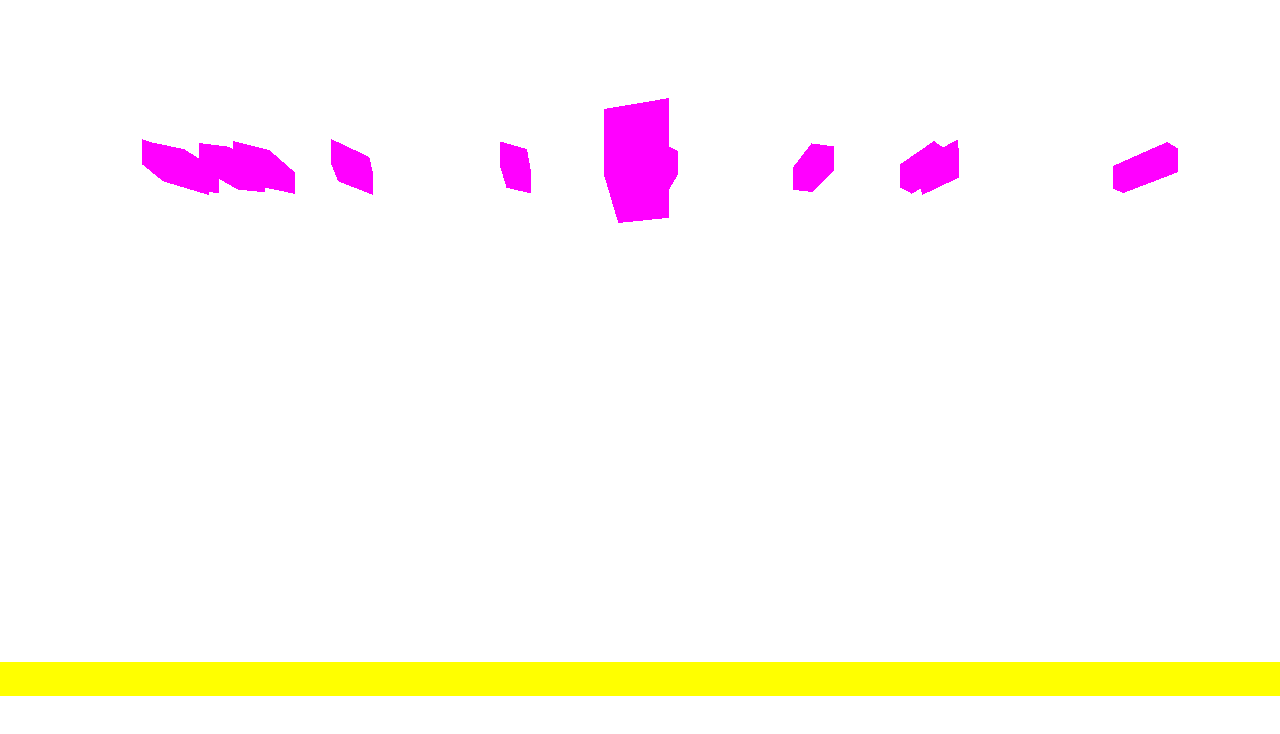
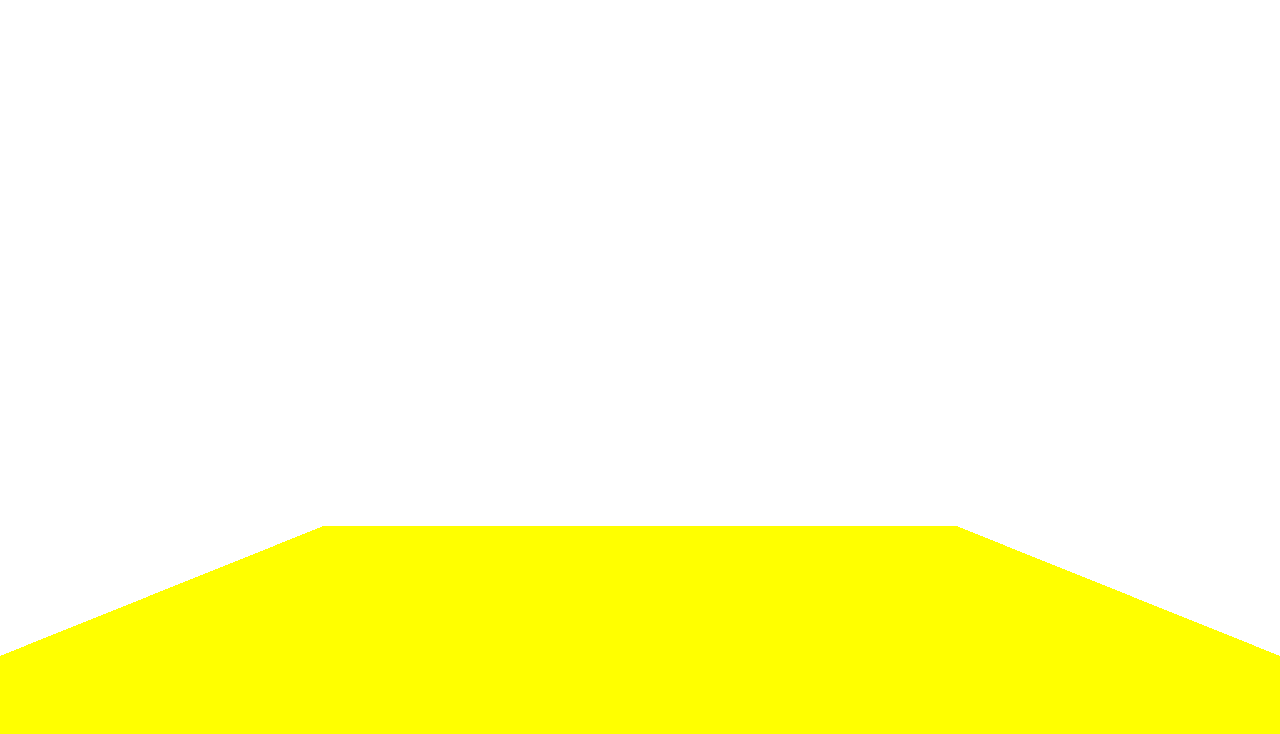
Before and after one commit to abishekpuri/SpaceGame, a plain HTML site: page triangle.html in a window 1280 px wide. Drawn offline with nearby package versions, Linux system fonts and the light colour scheme.

Commit message:
experiment

```diff
--- a/triangle.html
+++ b/triangle.html
@@ -10,81 +10,134 @@
     <script src="libraries/three.min.js"></script>
     <script src="https://ajax.googleapis.com/ajax/libs/jquery/1.5.1/jquery.min.js"></script>
     <script type="x-shader/x-vertex" id="vertexshader">
-
       // switch on high precision floats
       #ifdef GL_ES
       precision highp float;
       #endif
-
-	void main()
-	{
-		gl_Position = projectionMatrix * modelViewMatrix * vec4(position,1.0);
+			varying vec3 vNormal;
+			uniform float time;
+      void main() {
+				vNormal = normal;
+				vec3 new_pos = position;
+        gl_Position = projectionMatrix * modelViewMatrix * vec4(new_pos, 1.0);
       }
-
     </script>
 
     <script type="x-shader/x-fragment" id="fragmentshader">
-
       #ifdef GL_ES
       precision highp float;
       #endif
+			varying vec3 vNormal;
 
-	void main()
-	{
-		gl_FragColor 	= vec4(1.0,0.0,1.0,1.0);
+      void main() {
+        gl_FragColor = dot(vNormal, vec3(1.0, 1.0, 1.0)) * vec4(1.0,0.0,1.0,1.0);
       }
-
     </script>
 
     <script>
+		'use strict';
+    // start setup
+
+		window.requestAnimFrame = (function(){
+	      return  window.requestAnimationFrame       ||
+	              window.webkitRequestAnimationFrame ||
+	              window.mozRequestAnimationFrame    ||
+	              window.oRequestAnimationFrame      ||
+	              window.msRequestAnimationFrame     ||
+	              function(/* function */ callback, /* DOMElement */ element){
+	                window.setTimeout(callback, 1000 / 60);
+	              };
+	  	})();
+
     var scene = new THREE.Scene();
-			var camera = new THREE.PerspectiveCamera( 120, window.innerWidth/window.innerHeight, 1, 1000 );
+    var camera = new THREE.PerspectiveCamera(120, window.innerWidth/window.innerHeight, 1, 1000);
     var clock = new THREE.Clock();
     var renderer = new THREE.WebGLRenderer();
-			renderer.setSize( window.innerWidth, window.innerHeight );
-      renderer.setClearColor( 0xffffff, 1);
-			document.body.appendChild( renderer.domElement );
-			var cubeArray = [];
-			var geometry = new THREE.BoxGeometry( 1, 1, 1 );
-			var material = new THREE.ShaderMaterial( { vertexShader: $('#vertexshader').text(), fragmentShader: $('#fragmentshader').text() } );
-			var cube = new THREE.Mesh( geometry, material );
-      cube.position.x = 0;
-			cube.position.y = 13;
-			cubeArray.push(cube);
-			scene.add( cube );
-      var geometry = new THREE.PlaneGeometry( 50,1, 32 );
-      var material = new THREE.MeshBasicMaterial( {color: 0xffff00, side: THREE.DoubleSide} );
-      var plane = new THREE.Mesh( geometry, material );
+    renderer.setSize(window.innerWidth, window.innerHeight);
+    renderer.setClearColor(0xffffff, 1);
+    document.body.appendChild(renderer.domElement);
+		var objArray = [];
+    // end setup
+
+		// sphere
+		function createSphere(x, y, z) {
+			const RADIUS = 3;
+			const SEGMENTS = 16;
+			const RINGS = 16;
+
+			const sphereUniforms = {
+				// stores how much time has passed since creation
+				time: {
+					type: 'f',
+					value: 0
+				}
+			}
+			const material = new THREE.ShaderMaterial({
+				uniforms: sphereUniforms,
+				vertexShader: $('#vertexshader').text(),
+				fragmentShader: $('#fragmentshader').text()
+			});
+			const sphereGeometry = new THREE.SphereGeometry(RADIUS, SEGMENTS, RINGS);
+			const sphere = new THREE.Mesh(sphereGeometry, material);
+			sphere.position.x = x;
+			sphere.position.y = y;
+			sphere.position.z = z;
+
+			return sphere;
+		}
+
+		// plane
+		var geometry = new THREE.PlaneGeometry(50, 20, 32);
+		var material = new THREE.MeshBasicMaterial({
+			color: 0xffff00,
+			side: THREE.DoubleSide
+		});
+    var plane = new THREE.Mesh(geometry, material);
     plane.position.y = -10;
     plane.position.z = 1.7;
     plane.rotation.x = 11;
-      scene.add( plane );
+    scene.add(plane);
+
+		// camera
     camera.position.z = 10;
+
+		// loop
     var i = 1;
-			var render = function () {
-				requestAnimationFrame( render );
-        cubeUpdate();
-				cubeGenerator();
+    function render() {
+      objUpdate();
+      sphereGenerator();
       renderer.render(scene, camera);
+			requestAnimFrame(render);
     };
-			var cubeUpdate = function () {
-				cube.position.y -= 0.01;
-				cube.rotation.y += 0.01;
-				if(cube.scale.x <= 13) {
-					cube.scale.set( 1*i, 1*i, 1*i );
+    var objUpdate = function () {
+			var indexesToRemove = [];
+			for (let obj of objArray) {
+				obj.material.uniforms.time.value += 1;
+				if(obj.scale.x <= 13) {
+					obj.position.y -= 0.1;
+					obj.position.z += 0.05;
+					obj.rotation.y -= 0.1;
+					if (obj.position.y < -10 + 3) {
+						indexesToRemove.push(objArray.indexOf(obj));
+					}
+				}
+			}
+			for (let index of indexesToRemove) {
+				scene.remove(objArray[index]);
+				objArray.splice(index, 1);
 			}
       i+= 0.005;
     }
-			var cubeGenerator = function () {
-				if (Math.random() > 0.9 & parseInt(clock.getElapsedTime()) % 3 == 0) {
-						var newCube = cube.clone();
-						newCube.position.set(Math.random()*50 - 25,10,0);
-						newCube.scale.set(1,1,1);
-						scene.add(newCube);
+		var time = 0;
+    var sphereGenerator = function () {
+			++time;
+      if (time % 500 === 1) {
+        var newSphere = createSphere(0, 10, -10);
+        scene.add(newSphere);
+				objArray.push(newSphere);
       }
-				//console.log(clock.getDelta());
     }
-			render();
+		requestAnimFrame(render);
     </script>
   </body>
 </html>
```
Lines whose indentation alone changed are shown as unchanged.
